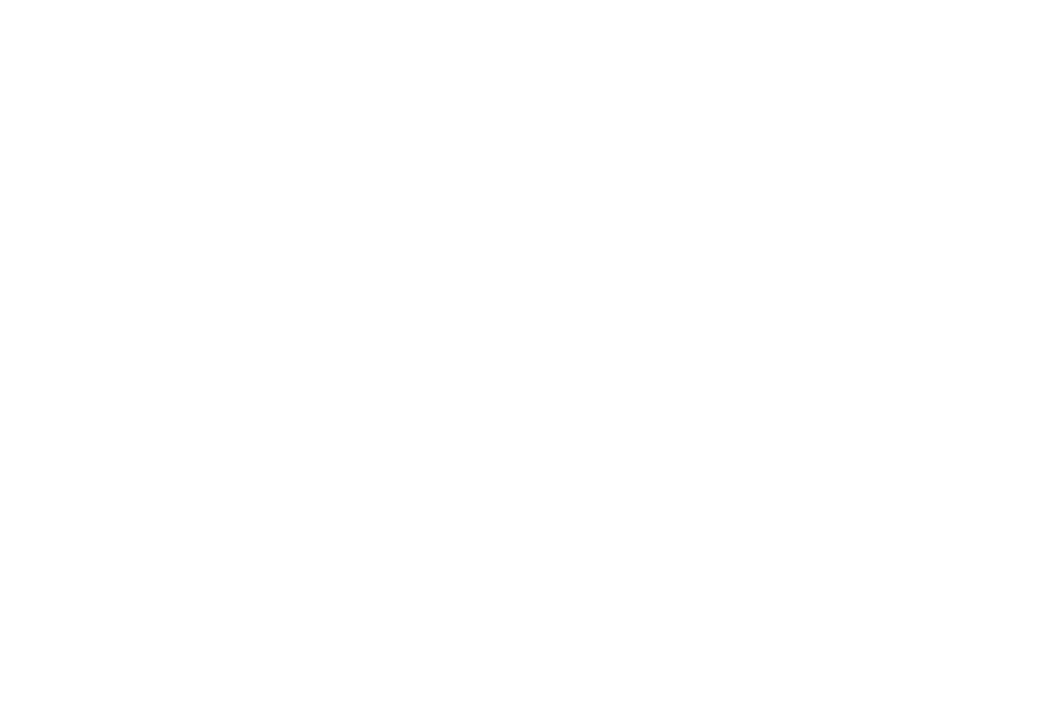
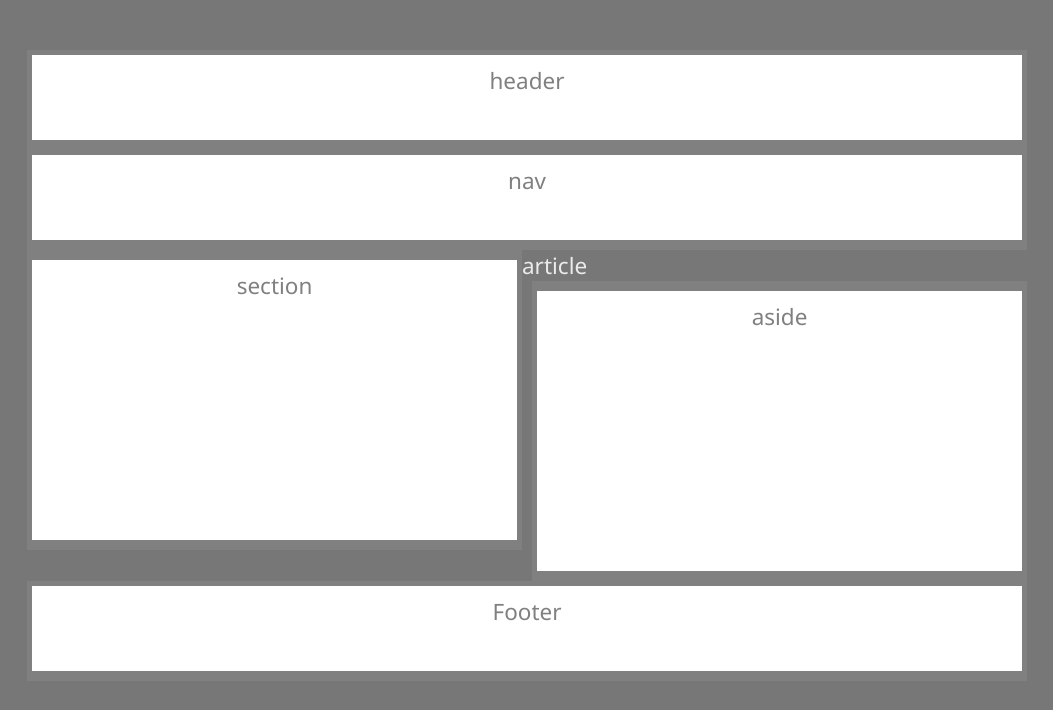
Before and after one commit to israelsanche/HW-Wireframe, a plain HTML site: page index.html in a window 1280 px wide. Shown: the whole page, without its empty margins (121-1174 px from the left). Drawn offline with Linux system fonts and the light colour scheme.

Commit message:
draft update

```diff
--- a/index.html
+++ b/index.html
@@ -4,9 +4,20 @@
     <meta charset="UTF-8">
     <meta name="viewport" content="width=device-width, initial-scale=1.0">
     <meta http-equiv="X-UA-Compatible" content="ie=edge">
-    <title>Document</title>
+    <title>HW Week 1 Israel Sanchez</title>
+    <link rel="stylesheet" type="text/css" href="style.css">
+
 </head>
 <body>
-
+      <div class="container">
+    <header>header</header>
+    <nav>nav</nav></nav>
+    <div class="clearfix">
+        <section>section</section>
+        <article>article</article>
+      <aside>aside</aside>
+    </div>
+    <footer>Footer</footer>
+  </div>
 </body>
 </html>
--- a/style.css
+++ b/style.css
@@ -0,0 +1,102 @@
+body {
+    background: #ebebeb;
+    font-family: Arial, 'Helvetica Neue', Helvetica, sans-serif;
+    color: #777;
+    background: #777;
+    width: 960pt;
+    font-size: 18px;
+
+}
+
+header, nav, section, aside, footer {
+    background: #ebebeb;
+}
+article {
+    color: #ebebeb;
+    background: #777;
+    overflow-inline: center;
+}
+
+h1, p {
+    color: #777;
+    background: #ebebeb;
+}
+
+*, *::after, *::before {
+    box-sizing: border-box;
+  }
+
+  .clearfix::after {
+    content: " ";
+    display: block;
+    clear: both;
+  }
+
+  section {
+    float: left;
+  }
+
+  aside {
+    float: right;
+  }
+
+
+  .container {
+    margin: 0 auto;
+    margin-top: 50px;
+    width: 1000px;
+    color: gray;
+    font-family: 'Segoe UI', Tahoma, Geneva, Verdana, sans-serif;
+    font-size: 1.25em;
+  }
+
+  header {
+    background-color: white;
+    height: 100px;
+    padding: 10px;
+    border: 5px solid gray;
+    border-bottom: 10px solid gray;
+    text-align: center;
+    margin-block-start: 50px
+  }
+
+  nav {
+      background-color: white;
+      height: 100px;
+      padding: 10px;
+      border: 5px solid gray;
+      border-bottom: 10px solid gray;
+      text-align: center;
+  }
+
+  section {
+    background-color: white;
+    width: 495px;
+    height: 300px;
+    padding: 10px;
+    border: 5px solid gray;
+    border-bottom: 10px solid gray;
+    border-top: 10px solid gray;
+    text-align: center;
+  }
+
+  aside {
+    background-color: white;
+    width: 495px;
+    height: 300px;
+    padding: 10px;
+    border: 5px solid gray;
+    border-bottom: 10px solid gray;
+    border-top: 10px solid gray;
+    text-align: center;
+  }
+
+  footer {
+    background-color: white;
+    width: 1000px;
+    height: 100px;
+    padding: 10px;
+    border: 5px solid gray;
+    border-bottom: 10px solid gray;
+    text-align: center;
+  }
```
Also changed, not shown: 1 other file.
